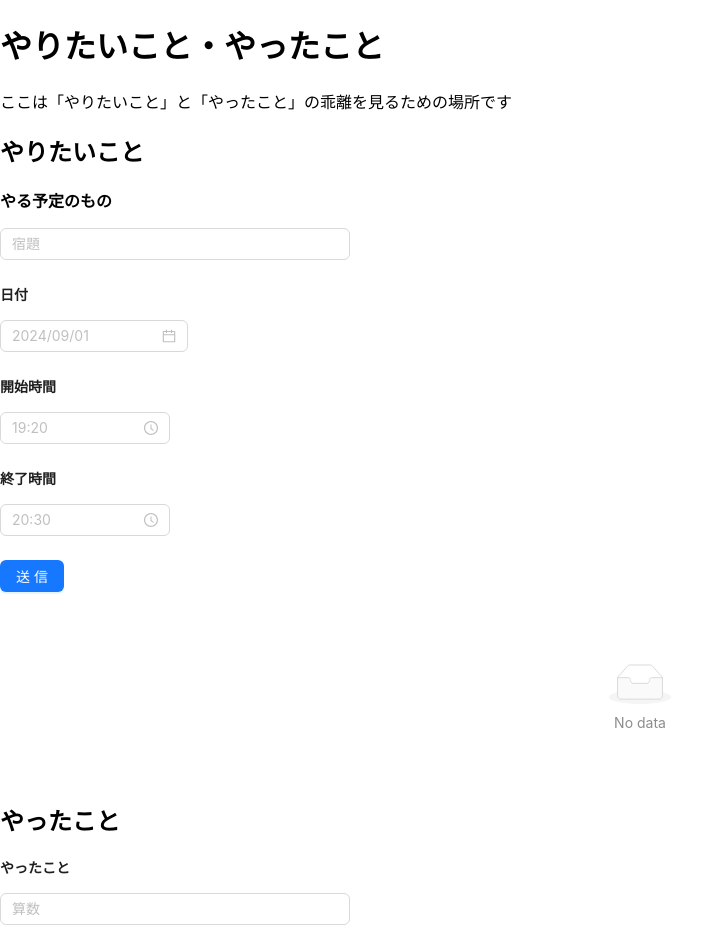
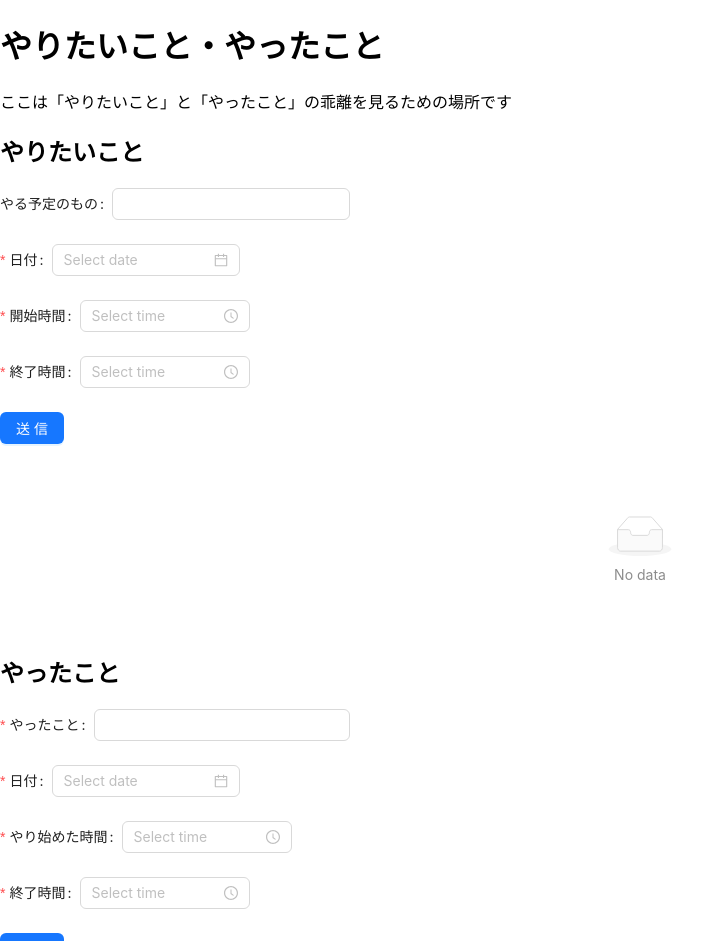
Before and after one commit to 1m4nim/aboutstudy_2, a React (Create React App) app: page /todo in a window 1280 px wide. Shown: the top 941 px of the page, without its empty margins (0-728 px from the left). Built offline with nearby package versions, Linux system fonts and the light colour scheme.

Commit message:
disabledateの使い方を間違っていた

```diff
--- a/src/component/Todo.js
+++ b/src/component/Todo.js
@@ -143,50 +143,55 @@ export default function Todo() {
                 <div className="before">
                     <h2>やりたいこと</h2>
 
+                    <Form onFinish={handleGoalSubmit}>
+                        <Form.Item
+                            label="やる予定のもの"
 
-                    <p style={{ fontWeight: "bold" }}>やる予定のもの</p>
-                    <Form onFinish={handleGoalSubmit}>
-                        <Form.Item>
-                            <Input
+                            placeholder="宿題"
                             value={goalInput}
                             onChange={(e) => setGoalInput(e.target.value)}
-                                placeholder="宿題"
                             style={{ width: "350px" }}
-                                required
-                            />
+                        >
+                            <Input />
+
                         </Form.Item>
-                        <p style={{ fontWeight: "bold" }}>日付</p>
-                        <Form.Item>
-                            <DatePicker
+
+
+                        <Form.Item
+                            label="日付"
                             value={goalDate}
                             onChange={setGoalDate}
-                                disabledDate={disablePastDates} // 過去の日付を選べないようにする
+                            // disabledate={disablePastDates} // 過去の日付を選べないようにする
                             placeholder="2024/09/01"
                             required
-                            />
+                        >
+                            <DatePicker disabledDate={disablePastDates} />
                         </Form.Item>
-                        <p style={{ fontWeight: "bold" }}>開始時間</p>
-                        <Form.Item>
-                            <TimePicker
+
+                        <Form.Item
+                            label="開始時間"
                             value={goalStartTime}
                             onChange={setGoalStartTime}
                             format="HH:mm"
                             placeholder="19:20"
-                                disabledTime={disablePastTimes} // 過去の時間を選べないようにする
+                            // disabledTime={disablePastTimes} // 過去の時間を選べないようにする
                             required
-                            />
+                        >
+                            <TimePicker disabledDate={disablePastTimes} />
                         </Form.Item>
-                        <p style={{ fontWeight: "bold" }}>終了時間</p>
-                        <Form.Item>
-                            <TimePicker
+
+                        <Form.Item
+                            label="終了時間"
                             value={goalEndTime}
                             onChange={setGoalEndTime}
                             format="HH:mm"
                             placeholder="20:30"
-                                disabledTime={disablePastTimes} // 過去の時間を選べないようにする
+                            // disabledTime={disablePastTimes} // 過去の時間を選べないようにする
                             required
-                            />
+                        >
+                            <TimePicker disabledTime={disablePastTimes} />
                         </Form.Item>
+
                         <Form.Item>
                             <Button type="primary" htmlType="submit">
                                 送信
@@ -209,45 +214,50 @@ export default function Todo() {
                     <h2>やったこと</h2>
 
                     <Form onFinish={handleDoneSubmit}>
-                        <p style={{ fontWeight: "bold" }}>やったこと</p>
-                        <Form.Item>
-                            <Input
+
+                        <Form.Item
+                            label="やったこと"
                             value={doneInput}
                             onChange={(e) => setDoneInput(e.target.value)}
                             placeholder="算数"
                             style={{ width: "350px" }}
                             required
-                            />
+                        >
+                            < Input />
                         </Form.Item>
-                        <p style={{ fontWeight: "bold" }}>日付</p>
-                        <Form.Item>
-                            <DatePicker
+
+                        <Form.Item
+                            label="日付"
                             value={doneDate}
                             onChange={setDoneDate}
                             placeholder="2019/09/14"
                             required
-                            />
+                        >
+                            <DatePicker />
                         </Form.Item>
-                        <p style={{ fontWeight: "bold" }}>開始時間</p>
-                        <Form.Item>
-                            <TimePicker
+
+                        <Form.Item
+                            label="やり始めた時間"
                             value={doneStartTime}
                             onChange={setDoneStartTime}
                             format="HH:mm"
                             placeholder="10:00"
                             required
-                            />
+                        >
+                            <TimePicker />
                         </Form.Item>
-                        <p style={{ fontWeight: "bold" }}>終了時間</p>
-                        <Form.Item>
-                            <TimePicker
+
+                        <Form.Item
+                            label="終了時間"
                             value={doneEndTime}
                             onChange={setDoneEndTime}
                             format="HH:mm"
                             placeholder="19:00"
                             required
-                            />
+                        >
+                            <TimePicker />
                         </Form.Item>
+
                         <Form.Item>
                             <Button type="primary" htmlType="submit">
                                 送信
```
Lines whose indentation alone changed are shown as unchanged.
